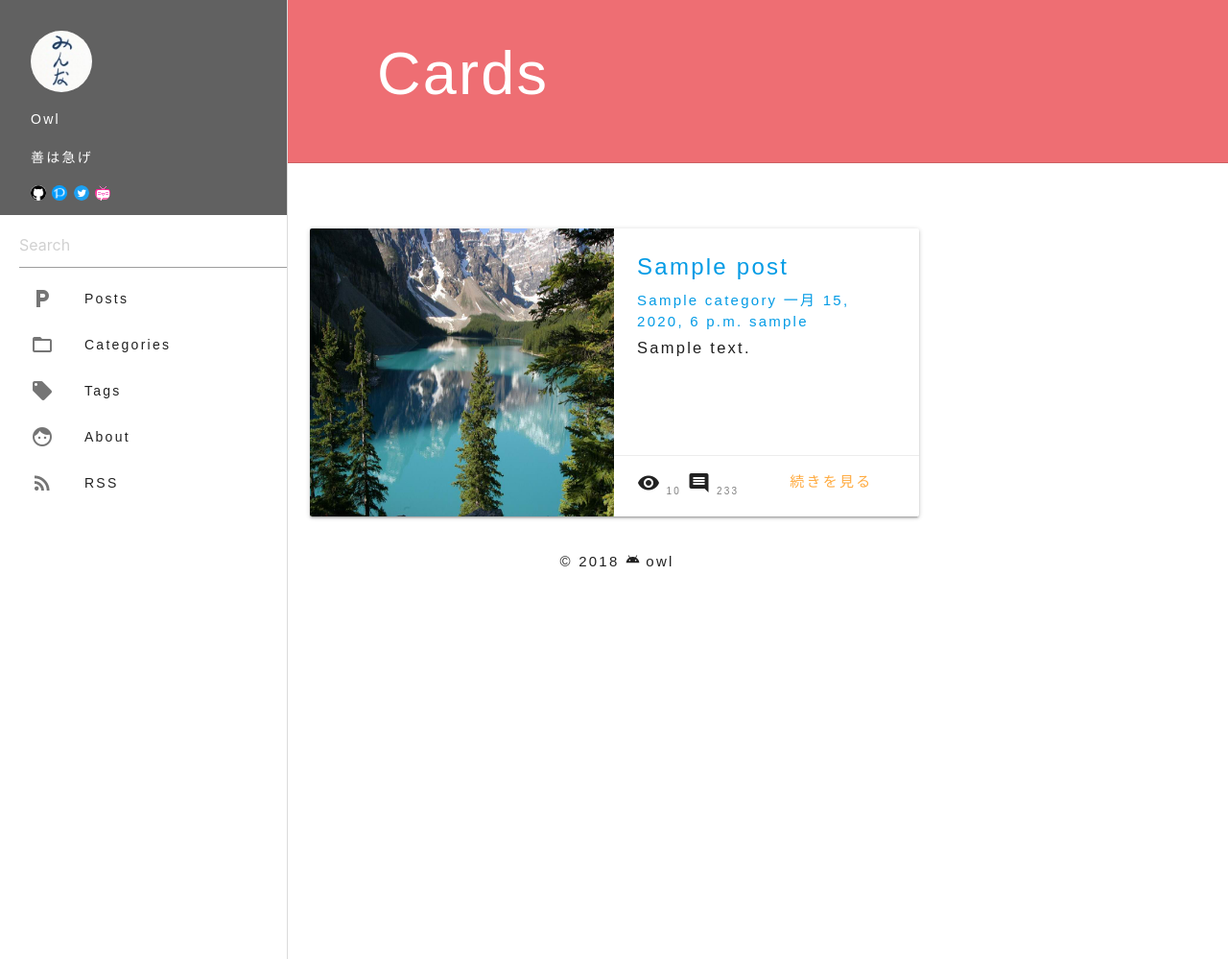
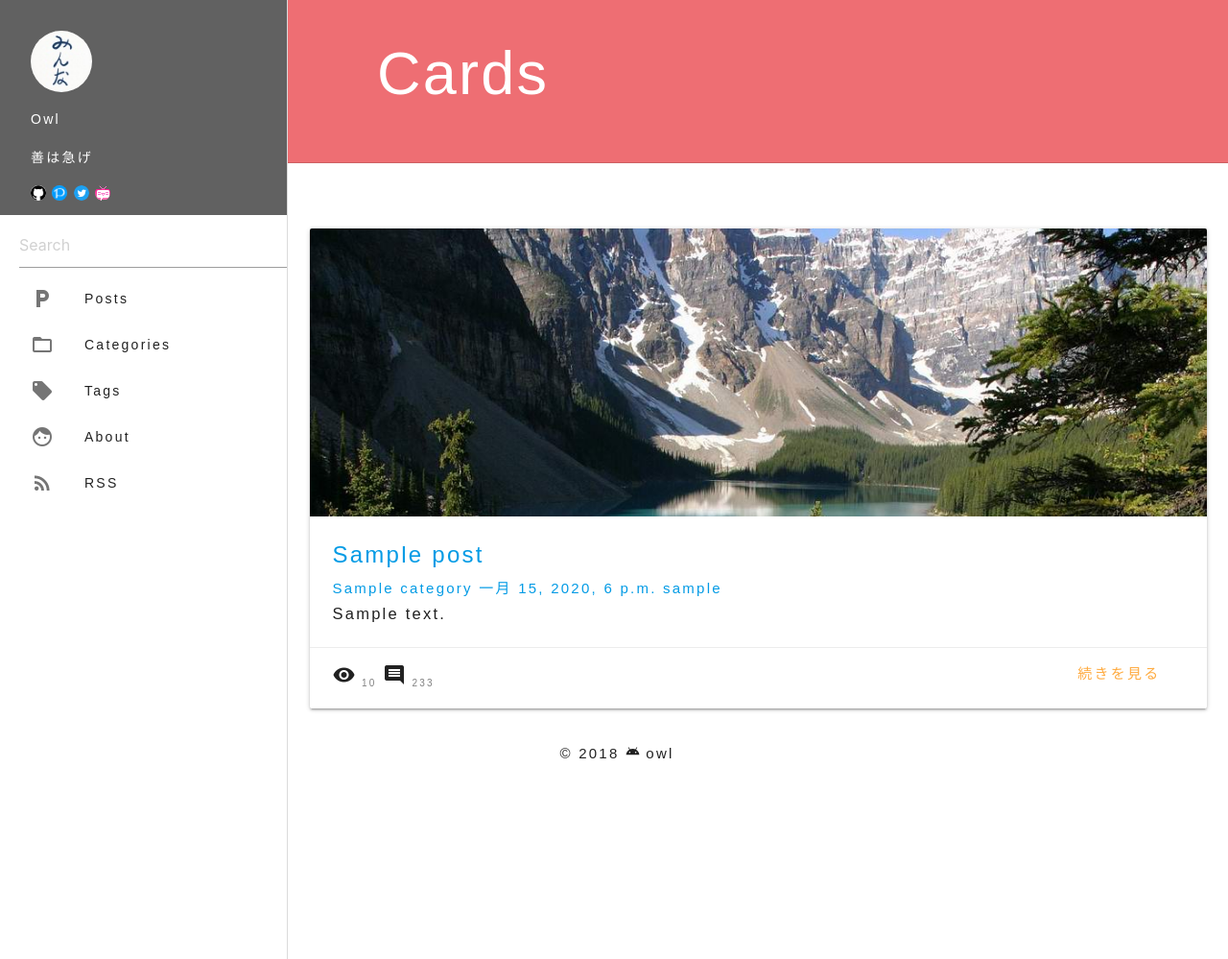
Before and after one commit to hsrowl/homepage, a Django app: page / in a window 1280 px wide. Shown: the whole page at 96% size. Run offline with Django 3.2, Linux system fonts and the light colour scheme; tables that the repository leaves empty hold one stand-in row (values such as "Sample post"); some libraries are stand-ins or nearby versions.

Commit message:
update layout

```diff
--- a/blog/static/blog/css/mycss.css
+++ b/blog/static/blog/css/mycss.css
@@ -35,19 +35,6 @@ margin-left: 20px;
   padding-left: 20px;
 
 }
-
-
-
-.card-image {
-
-    width: 400px;
-
-    height: 300px;
-
-}
-
-
-
 
 ul.list_contact li {
 
--- a/templates/blog/index.html
+++ b/templates/blog/index.html
@@ -7,8 +7,8 @@
                 <div class="col">
                     {% for post in post_list %}
                     <article class="post post-{{ post.pk }}">
-                        <div class="col s12 m9">
-                            <div class="card horizontal small">
+                        <div class="col s12 m12">
+                            <div class="card large">
                                 <div class="card-image">
                                     <img src="{% static 'blog/images/sample-1.jpg' %}">
                                 </div>
```
